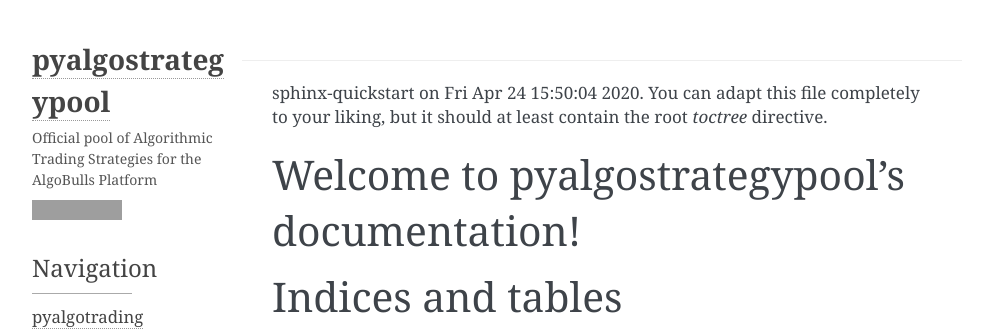
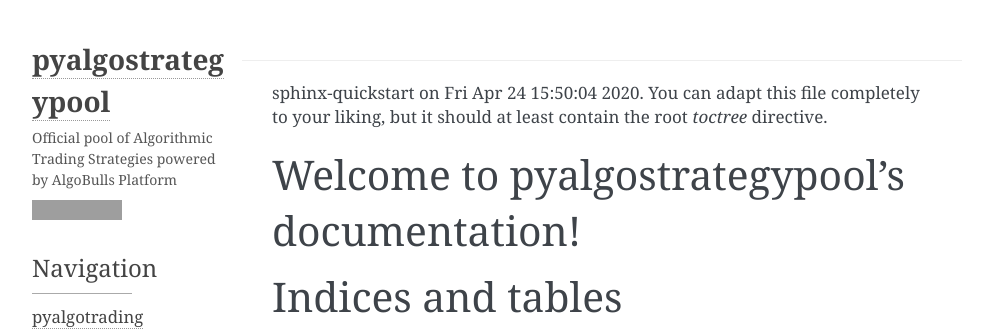
Before and after one commit to algobulls/pyalgostrategypool, a Sphinx documentation site: the page built from docs/source/index.rst, in a window 1280 px wide, cut to the strip 0-333 px from the top of the page. Shown: the whole strip, without its empty margins (148-1141 px from the left). Built offline with Sphinx 7.4.7, drawn with Linux system fonts in a browser that asks for light colours; the version number could not be read and is left out; grey boxes are pictures that could not be loaded.

Commit message:
Updated docs conf file

```diff
--- a/docs/source/conf.py
+++ b/docs/source/conf.py
@@ -67,7 +67,7 @@
 html_theme_options = {
     # 'logo': 'logo.svg',       # TODO: Enable this when there is a logo for this package
     # 'touch_icon': 'favicon.svg',  # TODO: Enable this when there is a logo for this package
-    'description': 'Official pool of Algorithmic Trading Strategies for the AlgoBulls Platform',
+    'description' : 'Official pool of Algorithmic Trading Strategies powered by AlgoBulls Platform',
     'fixed_sidebar': 'fixed',
     'logo_name': 'true',
     'show_related': 'true',
```
